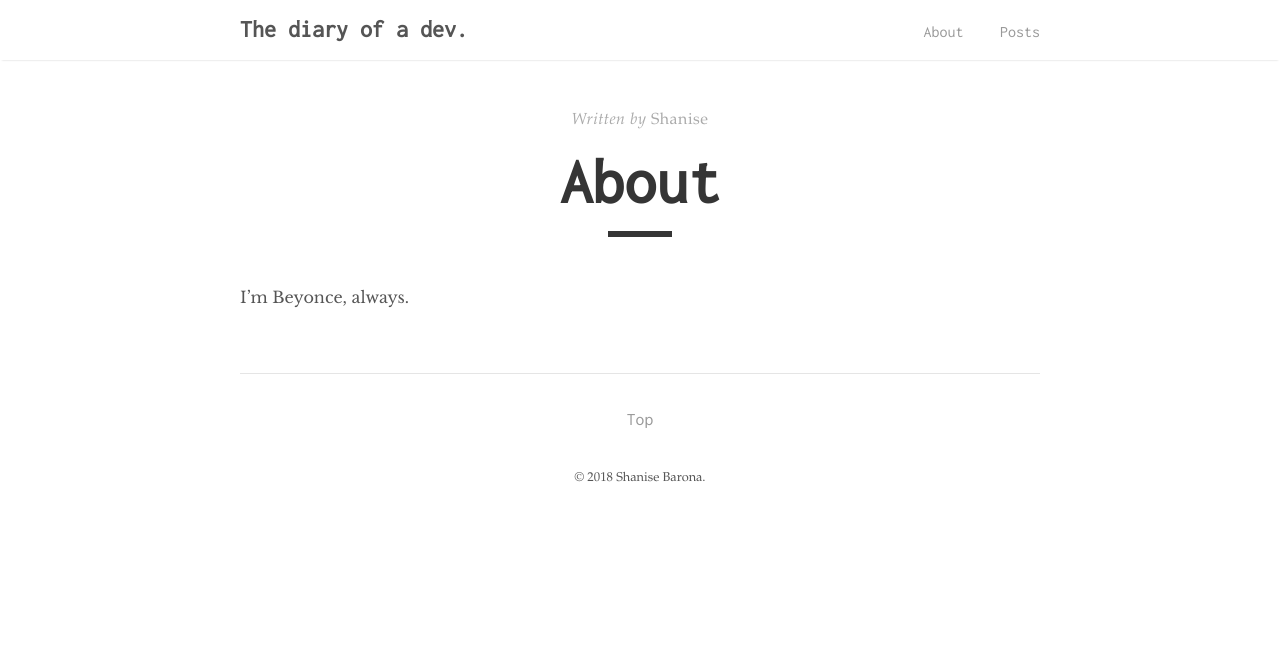
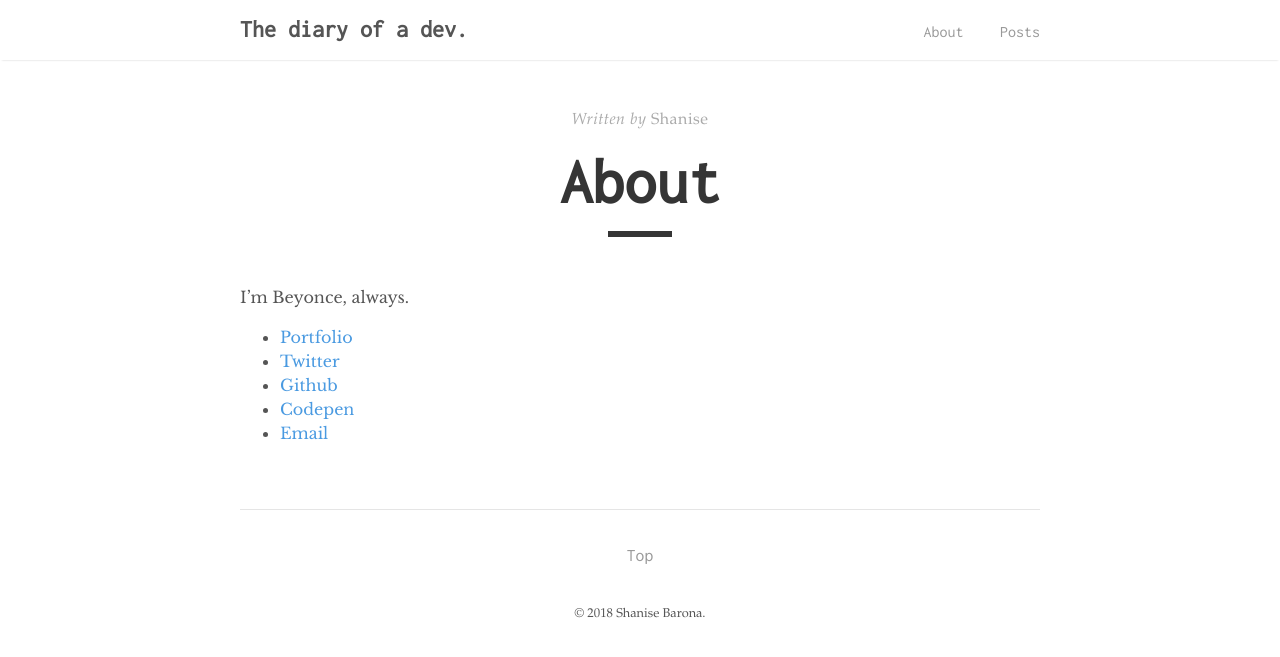
Before and after one commit to shanisebarona/devdiary, a Jekyll site: the page built from about.md, in a window 1280 px wide. Shown: the top 657 px of the page. Built offline with Jekyll 4.4.1, drawn with Linux system fonts in a browser that asks for light colours.

Commit message:
adds contact links to about page

```diff
--- a/about.md
+++ b/about.md
@@ -6,3 +6,9 @@ permalink: /about/
 ---
 
 I'm Beyonce, always.
+
+- [Portfolio](http://shanisebarona.com)
+- [Twitter](https://twitter.com/shanisebarona)
+- [Github](https://github.com/shanisebarona)
+- [Codepen](https://codepen.io/shanisebarona/)
+- [Email](mailto:hi@shanisebarona.com)
```
